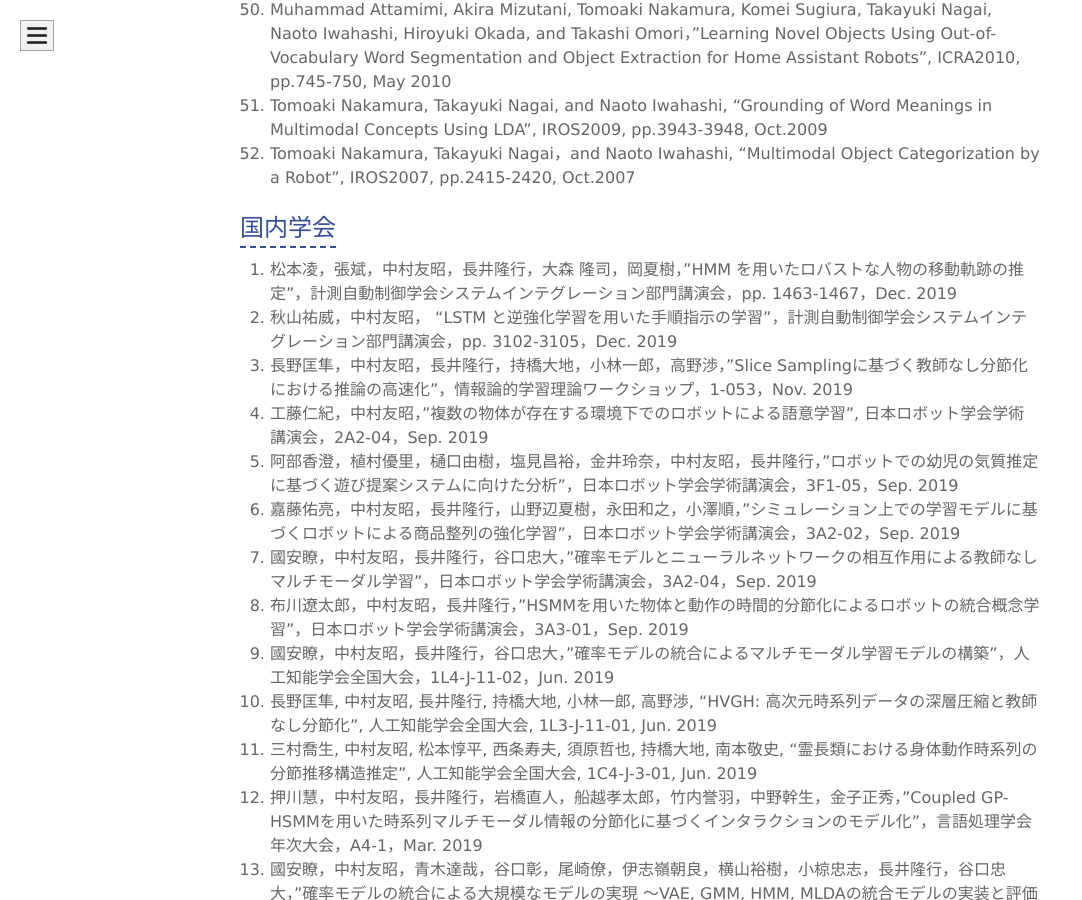
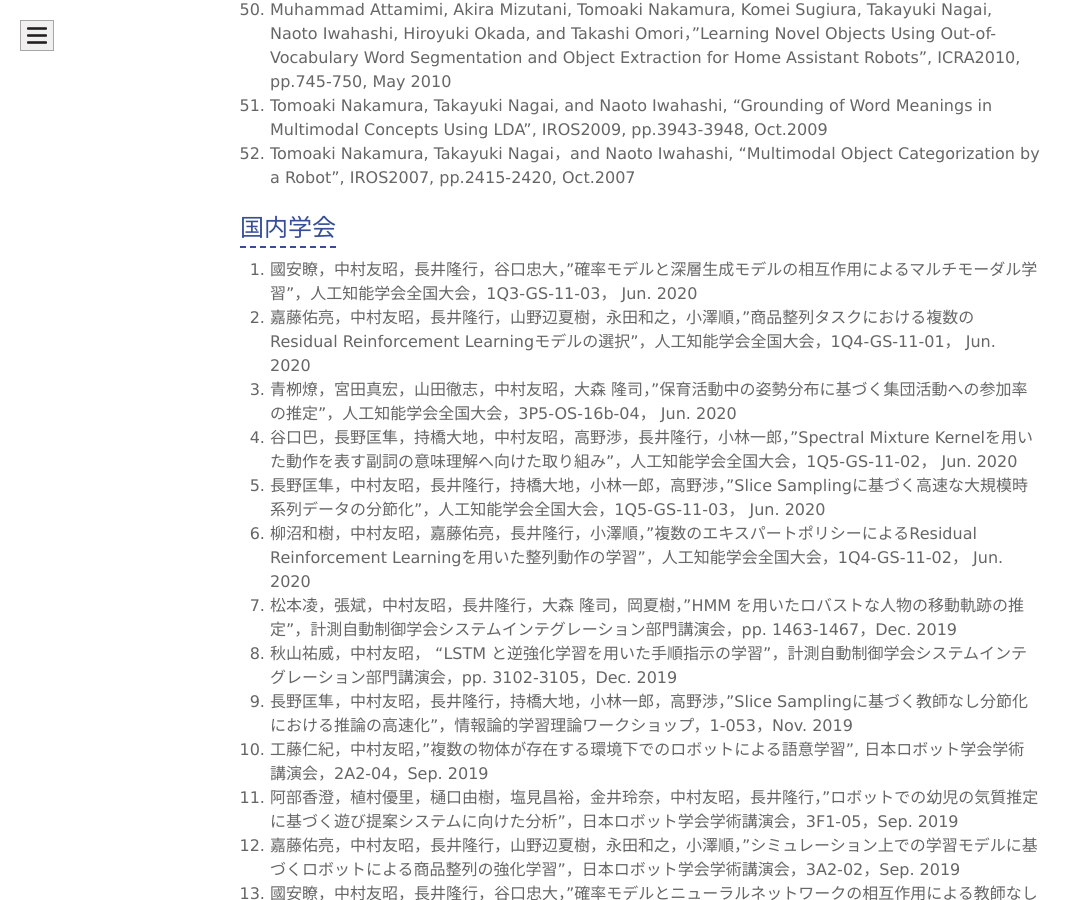
Before and after one commit to naka-lab/naka-lab.github.io, a Jekyll site: the page built from subpages/pub.md, in a window 1280 px wide and 900 px high, scrolled down 7663 px. Shown: the whole window, without its empty margins (0-1082 px from the left). Built offline with Jekyll 4.4.1, drawn with Linux system fonts in a browser that asks for light colours.

Commit message:
Update pub.md

```diff
--- a/subpages/pub.md
+++ b/subpages/pub.md
@@ -127,6 +127,12 @@ Signal Processing, pp. 13-16, Feb. 2020
 
 
 ## 国内学会
+1. 國安瞭，中村友昭，長井隆行，谷口忠大，"確率モデルと深層生成モデルの相互作用によるマルチモーダル学習"，人工知能学会全国大会，1Q3-GS-11-03， Jun. 2020
+1. 嘉藤佑亮，中村友昭，長井隆行，山野辺夏樹，永田和之，小澤順，"商品整列タスクにおける複数のResidual Reinforcement Learningモデルの選択"，人工知能学会全国大会，1Q4-GS-11-01， Jun. 2020
+1. 青栁燎，宮田真宏，山田徹志，中村友昭，大森 隆司，"保育活動中の姿勢分布に基づく集団活動への参加率の推定"，人工知能学会全国大会，3P5-OS-16b-04， Jun. 2020
+1. 谷口巴，長野匡隼，持橋大地，中村友昭，高野渉，長井隆行，小林一郎，"Spectral Mixture Kernelを用いた動作を表す副詞の意味理解へ向けた取り組み"，人工知能学会全国大会，1Q5-GS-11-02， Jun. 2020
+1. 長野匡隼，中村友昭，長井隆行，持橋大地，小林一郎，高野渉，"Slice Samplingに基づく高速な大規模時系列データの分節化"，人工知能学会全国大会，1Q5-GS-11-03， Jun. 2020
+1. 柳沼和樹，中村友昭，嘉藤佑亮，長井隆行，小澤順，"複数のエキスパートポリシーによるResidual Reinforcement Learningを用いた整列動作の学習"，人工知能学会全国大会，1Q4-GS-11-02， Jun. 2020
 1. 松本凌，張斌，中村友昭，長井隆行，大森 隆司，岡夏樹，"HMM を用いたロバストな人物の移動軌跡の推定"，計測自動制御学会システムインテグレーション部門講演会，pp. 1463-1467，Dec. 2019
 1. 秋山祐威，中村友昭，	"LSTM と逆強化学習を用いた手順指示の学習"，計測自動制御学会システムインテグレーション部門講演会，pp. 3102-3105，Dec. 2019
 1. 長野匡隼，中村友昭，長井隆行，持橋大地，小林一郎，高野渉，"Slice Samplingに基づく教師なし分節化における推論の高速化"，情報論的学習理論ワークショップ，1-053，Nov. 2019
```
